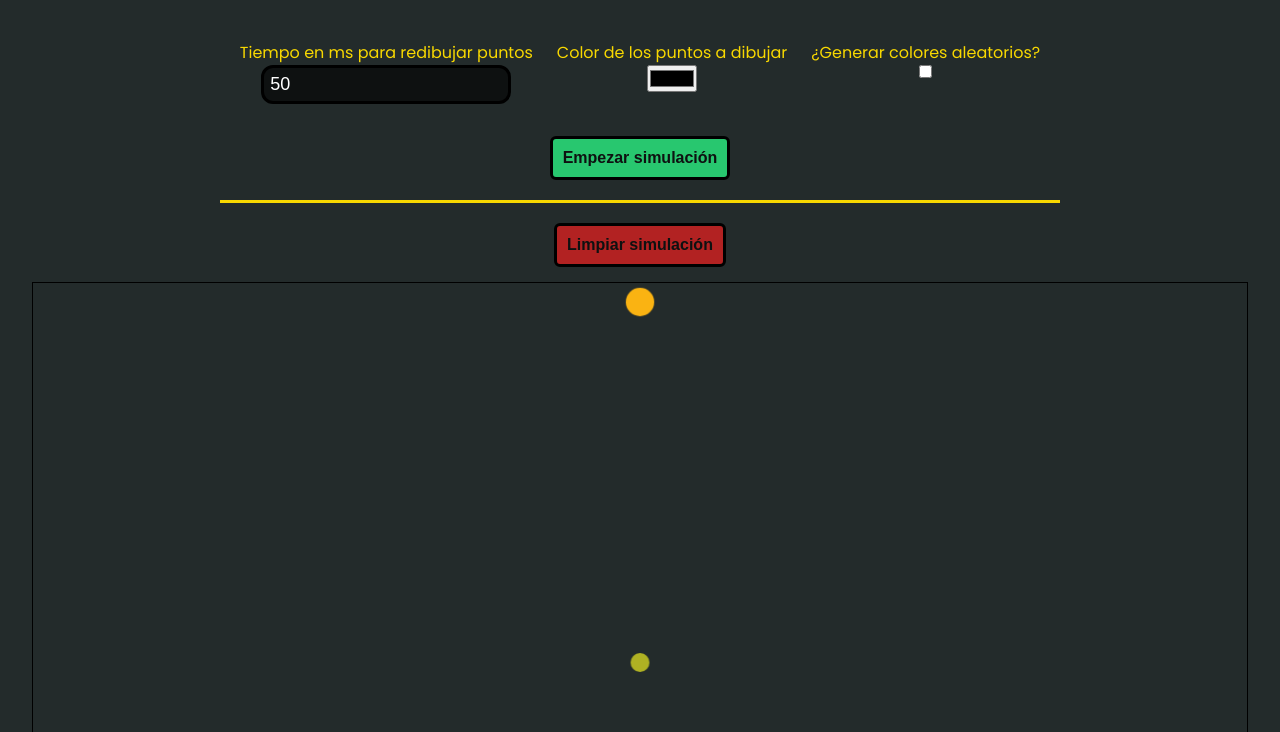
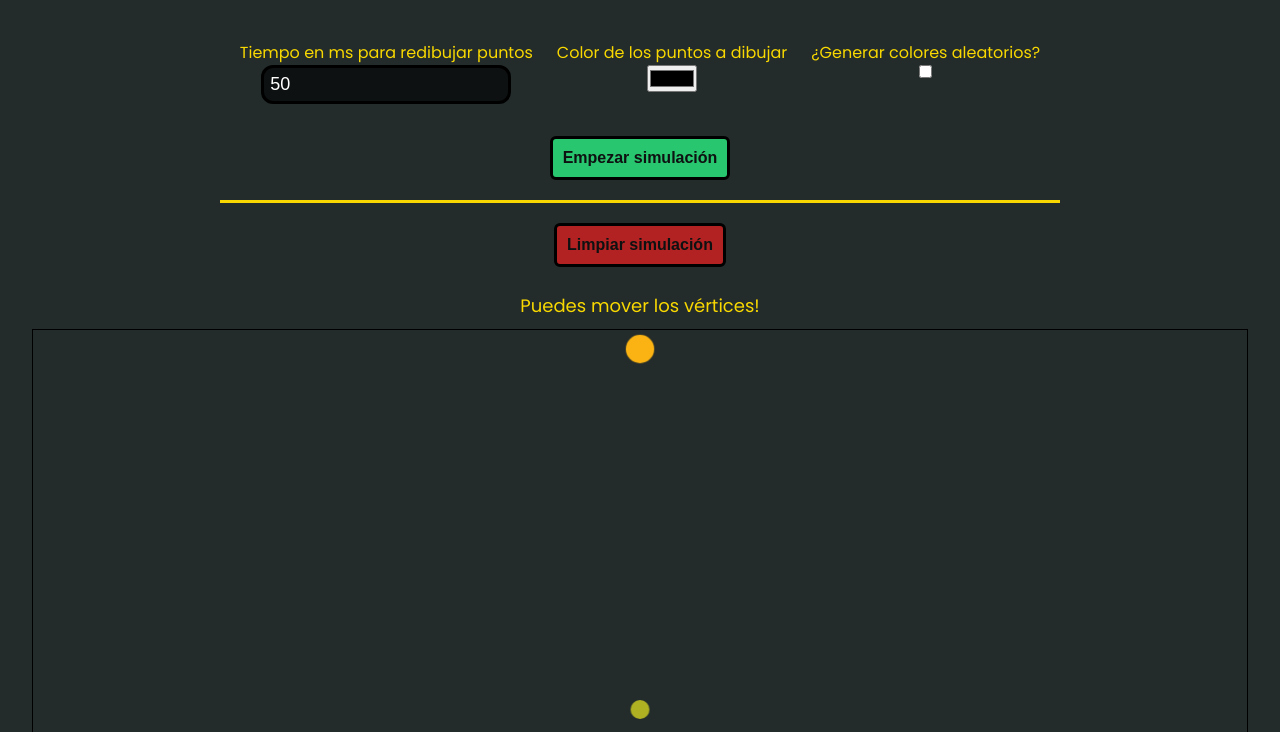
Before and after one commit to Quirozdev/JuegoDelCaos, a plain HTML site: page index.html in a window 1280 px wide. Shown: the part 68-800 px from the top of the page. Drawn offline with Linux system fonts and the light colour scheme.

Commit message:
agregado parrafo indicando que se pueden mover los vertices

```diff
--- a/index.html
+++ b/index.html
@@ -33,6 +33,7 @@
                 <button id="boton_detener" class="boton-personalizado" disabled="true">Pausar simulación</button>
                 <button id="boton_limpiar" class="boton-personalizado">Limpiar simulación</button>
             </div>
+            <p id="parrafo_instruccion_movimiento">Puedes mover los vértices!</p>
             <canvas id="canvas"></canvas>
         </main>
         <script type="text/javascript" src="./createjs.min.js"></script>
@@ -48,6 +49,7 @@
             const boton_empezar = document.getElementById("boton_empezar");
             const boton_detener = document.getElementById("boton_detener");
             const boton_limpiar = document.getElementById("boton_limpiar");
+            const parrafo_instruccion_movimiento = document.getElementById("parrafo_instruccion_movimiento")
             // declaro variables globales
             // este va a ser el controlador del canvas por asi decirlo
             let stage;
@@ -69,6 +71,8 @@
             formulario_opciones.addEventListener("submit", (e) => {
                 // para que no se recargue la pagina por defecto
                 e.preventDefault();
+                // para ocultar este parrafo de instruccion basico una vez iniciada la simulacion
+                parrafo_instruccion_movimiento.style.display = 'none';
                 // obtengo los datos del formulario
                 const datos_formulario = new FormData(formulario_opciones);
                 // se los asigno al objeto opciones
--- a/styles.css
+++ b/styles.css
@@ -99,6 +99,11 @@ input[type="number"] {
     width: 95%;
 }
 
+p {
+    font-size: 18px;
+    margin: 10px;
+}
+
 
 @keyframes cambiarColor {
     0% {
```
